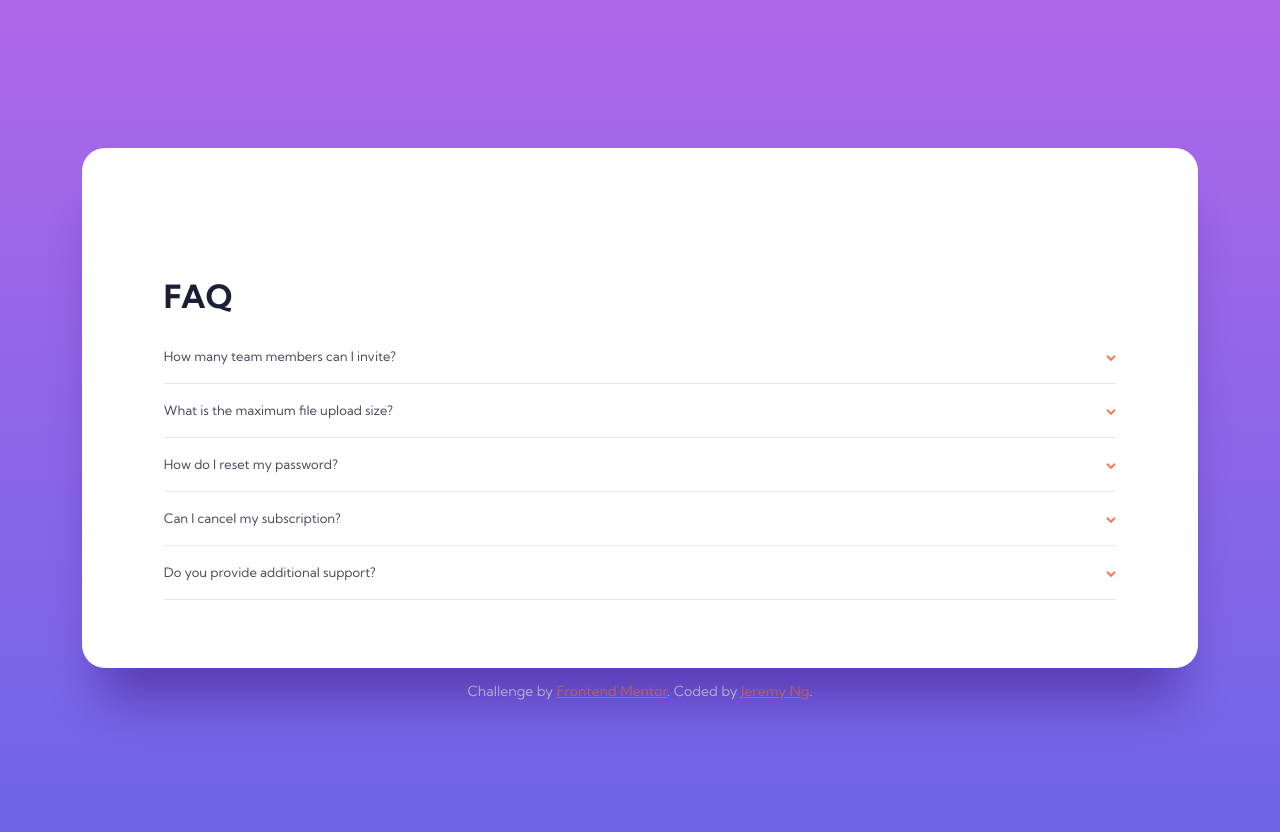
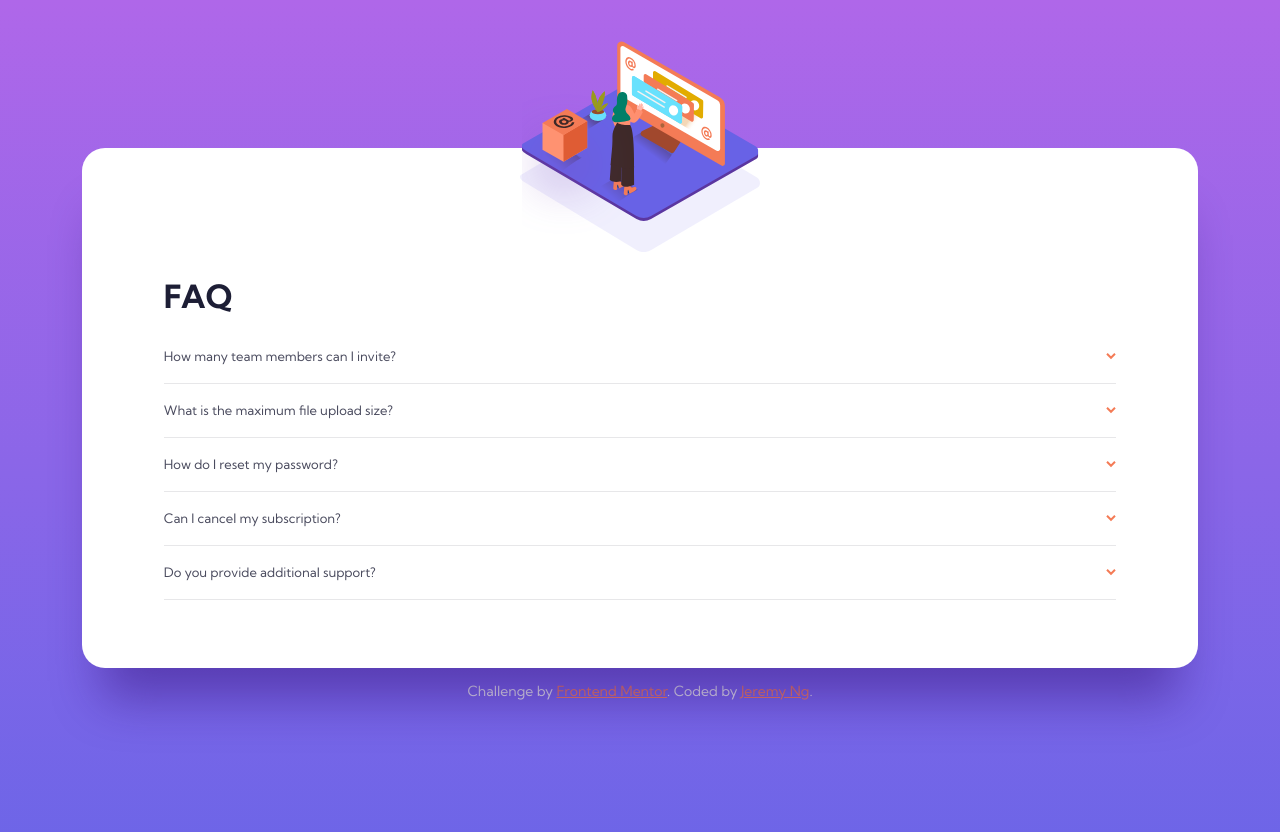
Before and after one commit to lanechanger/fem-faq-accordion-card-main, a plain HTML site: page index.html in a window 1280 px wide. Drawn offline with Linux system fonts and the light colour scheme.

Commit message:
feat: added transition to rotate the down arrow 180 degrees

```diff
--- a/app/scss/_accordion.scss
+++ b/app/scss/_accordion.scss
@@ -39,9 +39,11 @@
       background-image: url("/images/icon-arrow-down.svg");
       background-repeat: no-repeat;
       right: 0;
-      top: rem(5px);
+      top: rem(3px);
       width: rem(10px);
       height: rem(7px);
+
+      transition: transform 150ms ease-in-out;
     }
   }
 
@@ -63,6 +65,10 @@
       font-weight: 700;
       color: $darkBlue;
       padding-bottom: 0;
+
+      &:after {
+        transform: rotate(180deg);
+      }
     }
   }
 
@@ -81,3 +87,15 @@
     padding-bottom: rem(20px);
   }
 }
+
+.logo {
+  position: absolute;
+  left: 50%;
+  transform: translateX(-50%);
+  top: rem(-107px);
+  background-image: url("/images/illustration-woman-online-mobile.svg");
+  background-repeat: no-repeat;
+  background-position: right;
+  width: rem(237px);
+  height: rem(196px);
+}
```
Also changed, not shown: dist/style.css, 1 other file.
